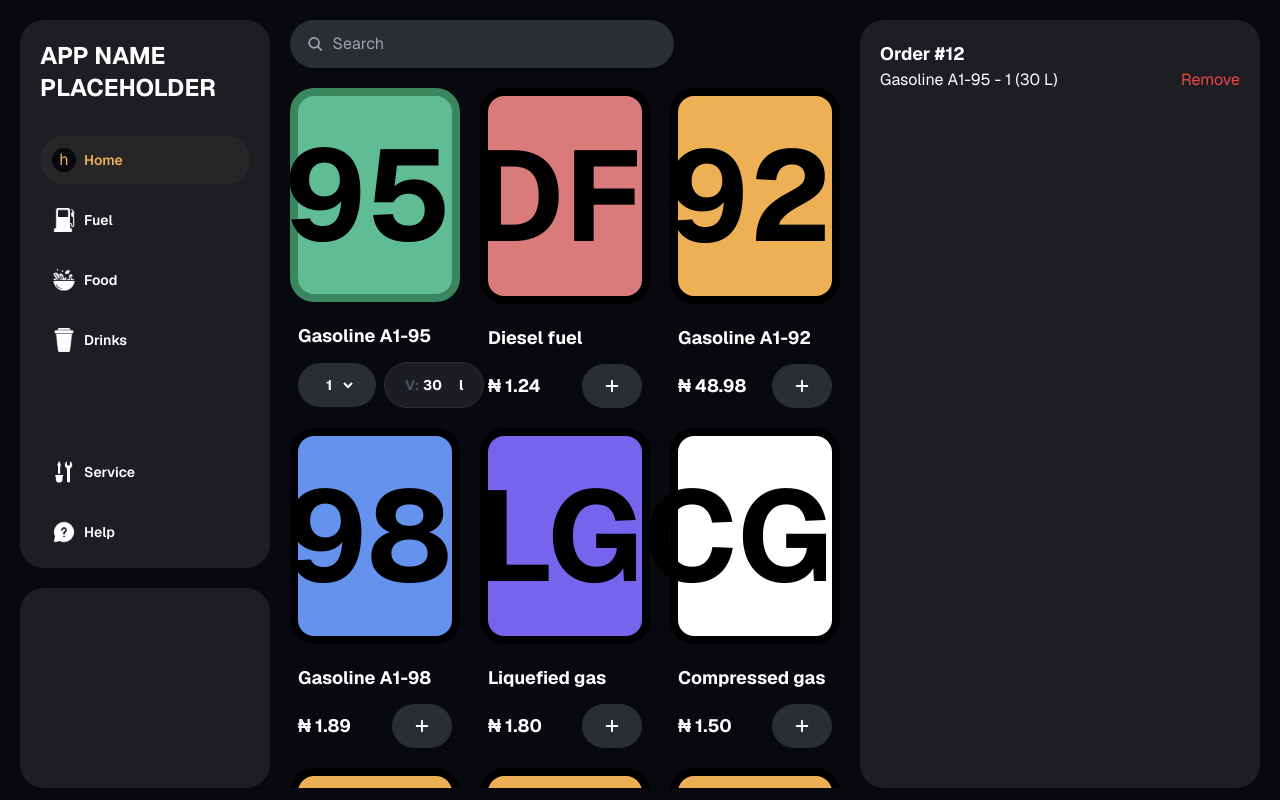
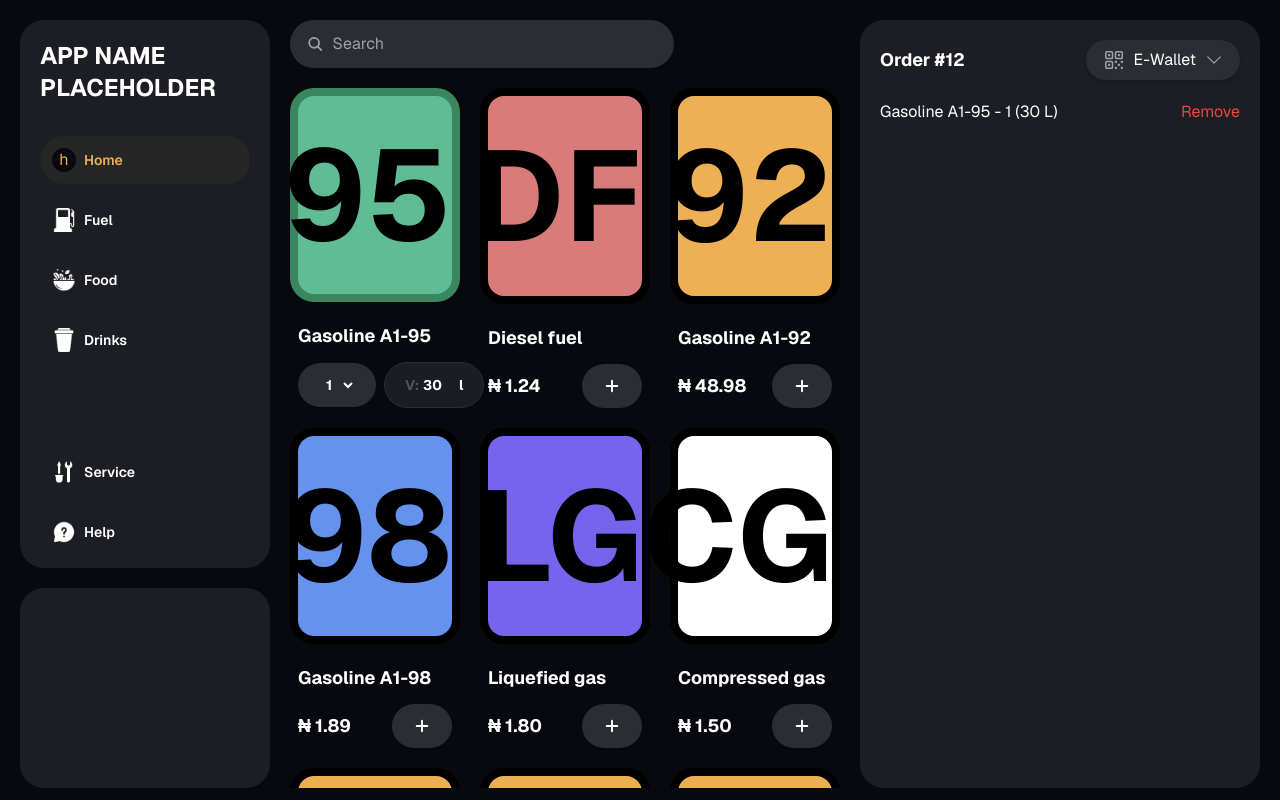
Before and after one commit to Ahmzyjazzy/gaspos-ui, a Next.js app: page / in a window 1280 px wide. Both pictures are taken after a click on the button 422 px from the left and 386 px from the top of the page. Built offline with nearby package versions, Linux system fonts and the light colour scheme.

Commit message:
feat: implement payment method dropdown

```diff
--- a/src/app/ui/app-cart.tsx
+++ b/src/app/ui/app-cart.tsx
@@ -1,14 +1,19 @@
 'use client';
 
 import { AppDispatch, RootState } from '@/store';
-import { removeItem } from '@/store/cartSlice';
+import { removeItem, updatePaymentMethod } from '@/store/cartSlice';
 import React from 'react'
 import { useDispatch, useSelector } from 'react-redux';
+import DropdownButtonInput from './inputs/dropdown-button-input';
+import { paymentMethods } from '@/constants';
+import { DropdownSelectOption } from '@/types';
 
 export default function AppCart() {
     const dispatch = useDispatch<AppDispatch>();
+
     const cartItems = useSelector((state: RootState) => state.cart.items);
     const orderId = useSelector((state: RootState) => state.cart.orderId);
+    const paymentMethod = useSelector((state: RootState) => state.cart.paymentMethod);
 
     const handleRemove = (id: number) => {
         dispatch(removeItem(id));
@@ -22,8 +27,17 @@ export default function AppCart() {
     );
 
     return (
-        <div className='p-5'>
-            <h1 className='text-foreground text-lg font-bold'>Order #{orderId}</h1>
+        <div className='p-5 space-y-5'>
+            <div className='flex justify-between items-center'>
+                <h1 className='text-foreground text-lg font-bold'>Order #{orderId}</h1>
+                <DropdownButtonInput
+                    options={paymentMethods}
+                    defaultValue={paymentMethod}
+                    onSelect={function (option: DropdownSelectOption): void {
+                        dispatch(updatePaymentMethod(option));
+                    }}
+                />
+            </div>
             <ul>
                 {cartItems.map((item) => (
                     <li key={item.product.id}>
--- a/src/app/ui/inputs/dropdown-button-input.tsx
+++ b/src/app/ui/inputs/dropdown-button-input.tsx
@@ -1,25 +1,59 @@
+import { useEffect, useRef, useState } from 'react';
+import { motion } from 'framer-motion';
+import { ChevronDownIcon } from '@heroicons/react/24/outline';
+import { DropdownSelectOption } from '@/types';
+import { cn } from '@/lib/util';
+import { iconLibrary } from '@/constants';
 
-import { useState } from 'react';
-import { motion } from 'framer-motion';
-import { ChevronDownIcon, QrCodeIcon } from '@heroicons/react/24/outline';
+interface Props {
+    options: DropdownSelectOption[];
+    defaultValue: DropdownSelectOption;
+    onSelect: (option: DropdownSelectOption) => void;
+}
 
-export default function DropdownButtonInput() {
+export default function DropdownButtonInput({ defaultValue, options, onSelect }: Props) {
+    const dropdownRef = useRef<HTMLDivElement>(null);
     const [isOpen, setIsOpen] = useState(false);
+    const [selectedOption, setSelectedOption] = useState<DropdownSelectOption>(defaultValue);
 
     const toggleDropdown = () => setIsOpen(!isOpen);
 
+    useEffect(() => {
+        const handleClickOutside = (event: MouseEvent) => {
+            if (
+                dropdownRef.current &&
+                !dropdownRef.current.contains(event.target as Node)
+            ) {
+                setIsOpen(false);
+            }
+        };
+
+        document.addEventListener('mousedown', handleClickOutside);
+        return () => {
+            document.removeEventListener('mousedown', handleClickOutside);
+        };
+    }, []);
+
+    const handleSelect = (option: DropdownSelectOption) => {
+        setSelectedOption(option);
+        setIsOpen(false);
+        if(onSelect && typeof onSelect === 'function') onSelect(option);
+    };
+
     return (
-        <div className="relative inline-block text-left">
+        <div className="relative inline-block text-left" ref={dropdownRef}>
             {/* Button */}
             <button
                 onClick={toggleDropdown}
-                className="flex items-center justify-between px-4 py-2 bg-gray-800 text-white rounded-full shadow-md hover:bg-gray-700 transition-colors duration-300"
+                className="flex items-center justify-between px-4 py-2 bg-pos-input-light text-white rounded-full shadow-md hover:bg-gray-700 transition-colors duration-300"
             >
-                <QrCodeIcon className="w-6 h-6 text-gray-400" />
-                <span className="mx-2">E-Wallet</span>
+                {iconLibrary[selectedOption?.value]}
+                <span className="mx-2">{selectedOption?.name}</span>
                 <ChevronDownIcon
-                    className={`w-5 h-5 text-gray-400 transform ${isOpen ? 'rotate-180' : ''
-                        } transition-transform`}
+                    className={cn(
+                        `w-5 h-5 text-gray-400 transform transition-transform`,
+                        isOpen && 'rotate-180'
+                    )}
                 />
             </button>
 
@@ -30,21 +64,21 @@ export default function DropdownButtonInput() {
                     animate={{ opacity: 1, scale: 1, y: 0 }}
                     exit={{ opacity: 0, scale: 0.95, y: -10 }}
                     transition={{ duration: 0.3, ease: 'easeInOut' }}
-                    className="absolute right-0 mt-2 w-48 bg-gray-800 text-white rounded-lg shadow-lg z-10"
+                    className="absolute right-0 mt-2 w-48 bg-pos-input-light text-white rounded-lg shadow-lg z-10"
                 >
                     <ul className="p-2">
-                        <li className="p-2 rounded-md hover:bg-gray-700 transition-colors duration-200 cursor-pointer">
-                            Option 1
-                        </li>
-                        <li className="p-2 rounded-md hover:bg-gray-700 transition-colors duration-200 cursor-pointer">
-                            Option 2
-                        </li>
-                        <li className="p-2 rounded-md hover:bg-gray-700 transition-colors duration-200 cursor-pointer">
-                            Option 3
-                        </li>
+                        {options?.map((option: DropdownSelectOption) => (
+                            <li
+                                key={option.value}
+                                onClick={() => handleSelect(option)}
+                                className="p-2 rounded-md hover:bg-pos-input-dark transition-colors duration-200 cursor-pointer flex gap-2 items-center"
+                            >
+                                {iconLibrary[option?.value]}{option.name}
+                            </li>
+                        ))}
                     </ul>
                 </motion.div>
             )}
         </div>
-  )
+    )
 }
--- a/src/constants/index.ts
+++ b/src/constants/index.tsx
@@ -1,4 +1,6 @@
-import { MenuLink } from "@/types";
+import { MenuLink, DropdownSelectOption } from "@/types";
+import { QrCodeIcon, BanknotesIcon, CreditCardIcon } from '@heroicons/react/24/outline';
+import { ReactElement } from "react";
 
 export const menuLinks: MenuLink[] = [
     {
@@ -107,3 +109,24 @@ export const currencySymbolMapping: Record<string, string> = {
     'GHS': 'GH₵',
     'ZMW': 'ZK',
 };
+
+export const paymentMethods: DropdownSelectOption[] = [
+    {
+        name: 'Cash',
+        value: 'cash',
+    },
+    {
+        name: 'Debit Card',
+        value: 'debit-card',
+    },
+    {
+        name: 'E-Wallet',
+        value: 'e-wallet',
+    }
+];
+
+export const iconLibrary: Record<string, ReactElement> = {
+    'cash': <BanknotesIcon className="w-6 h-6 text-gray-400" />,
+    'debit-card': <CreditCardIcon className="w-6 h-6 text-gray-400" />,
+    'e-wallet': <QrCodeIcon className="w-6 h-6 text-gray-400" />,
+};
--- a/src/store/cartSlice.ts
+++ b/src/store/cartSlice.ts
@@ -1,10 +1,14 @@
 import { createSlice, PayloadAction } from '@reduxjs/toolkit';
-import { CartItem, CartState } from '@/types';
+import { CartItem, CartState, DropdownSelectOption } from '@/types';
 import { generateRandomTwoDigitNumber } from '@/lib/util';
+import { paymentMethods } from '@/constants';
 
 const initialState: CartState = {
     items: JSON.parse(localStorage.getItem('cart') || '[]'),
     orderId: generateRandomTwoDigitNumber(),
+    paymentMethod: localStorage.getItem('paymentMethod') ?
+        JSON.parse(localStorage.getItem('paymentMethod') || '{}') as DropdownSelectOption :
+        paymentMethods?.find(method => method.value === 'e-wallet'),
 };
 
 const cartSlice = createSlice({
@@ -52,9 +56,14 @@ const cartSlice = createSlice({
             state.items = [];
             localStorage.removeItem('cart');
         },
+        updatePaymentMethod(state, action: PayloadAction<DropdownSelectOption>) {
+            state.paymentMethod = action.payload;
+            localStorage.setItem('paymentMethod', JSON.stringify(state.paymentMethod));
+            console.log(state.paymentMethod);
+        },
     },
 });
 
-export const { addItem, removeItem, updateItem, clearCart } = cartSlice.actions;
+export const { addItem, removeItem, updateItem, clearCart, updatePaymentMethod } = cartSlice.actions;
 
 export default cartSlice.reducer;
--- a/src/types/cart.d.ts
+++ b/src/types/cart.d.ts
@@ -7,4 +7,5 @@ export interface CartItem {
 export interface CartState {
     orderId: number;
     items: CartItem[];
+    paymentMethod: DropdownSelectOption;
 }
--- a/src/types/global.d.ts
+++ b/src/types/global.d.ts
@@ -25,3 +25,9 @@ export interface Product {
     image?: string;
     colorCode?: string;
 }
+
+
+export interface DropdownSelectOption {
+    name: string;
+    value: string;
+}
```
Also changed, not shown: public/gas-pump.png (added).
